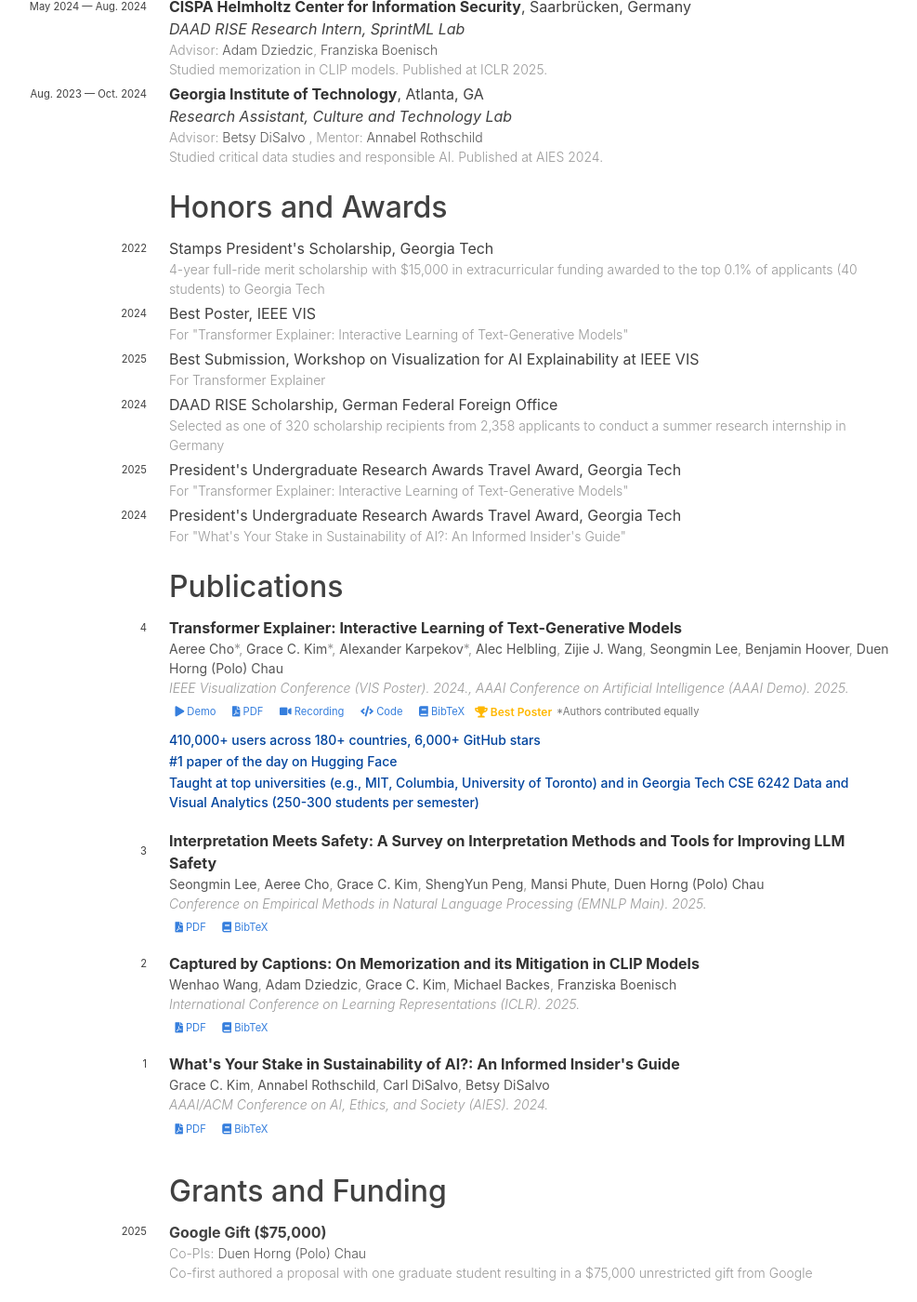
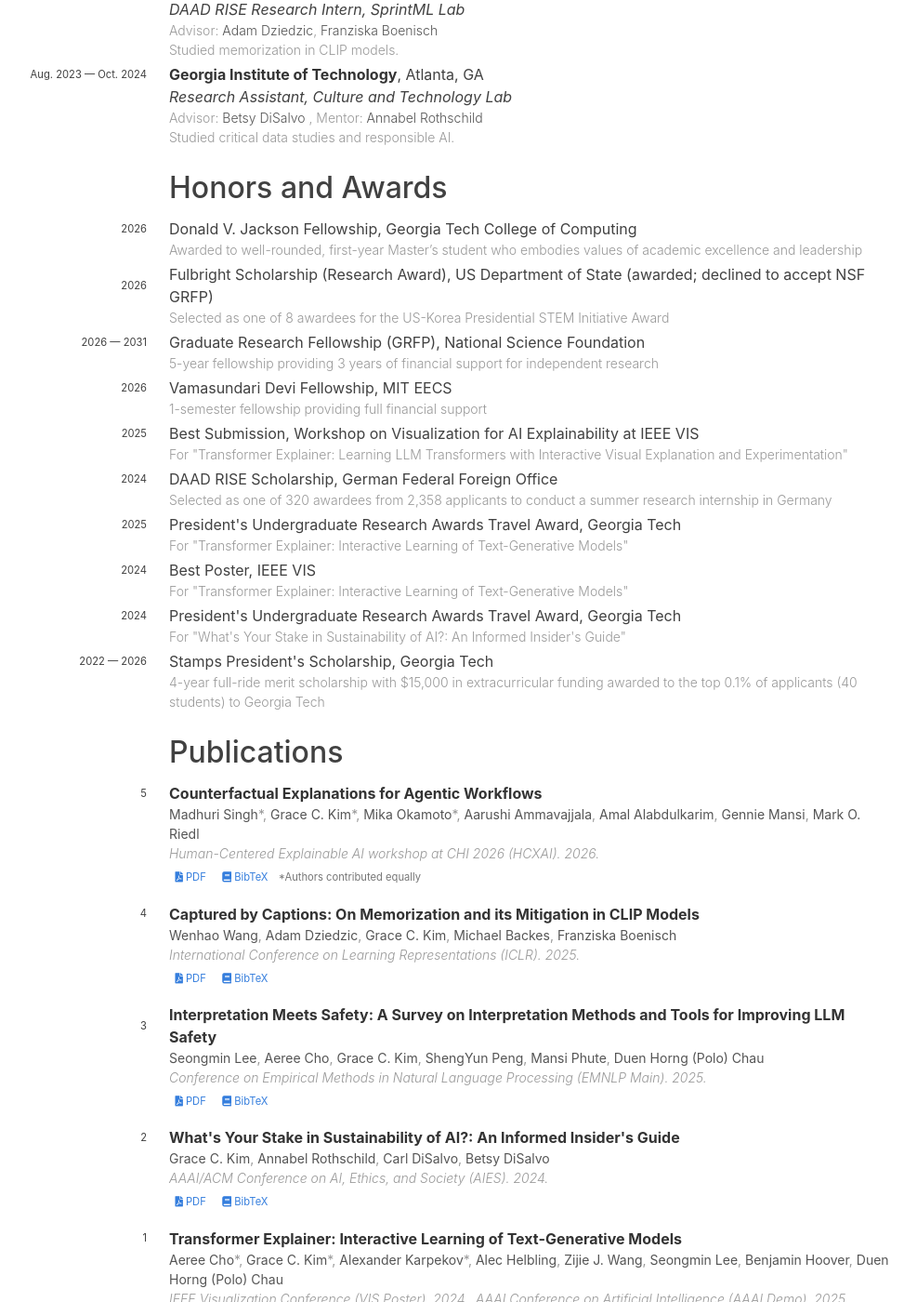
Before and after one commit to gracekimcy/gracekimcy.github.io, a Jekyll site: the page built from cv.md, in a window 1280 px wide and 1400 px high, scrolled down 967 px. Shown: the whole window at 93% size, without its empty margins (150-1137 px from the left). Built offline with Jekyll 4.4.1, drawn with Linux system fonts in a browser that asks for light colours; nearby versions of some CDN libraries; some web fonts are replaced; some of the changed text lies outside the part shown.

Commit message:
update cv after fellowship/phd apps

```diff
--- a/_data/awards.yaml
+++ b/_data/awards.yaml
@@ -1,26 +1,43 @@
-- name: "Stamps President's Scholarship, Georgia Tech"
-  description: 4-year full-ride merit scholarship with $15,000 in extracurricular funding awarded to the top 0.1% of applicants (40 students) to Georgia Tech
-  year: 2022
+- name: "Donald V. Jackson Fellowship, Georgia Tech College of Computing"
+  description: 'Awarded to well-rounded, first-year Master’s student who embodies values of academic excellence and leadership'
+  year: 2026
 
-- name: "Best Poster, IEEE VIS"
-  description: 'For "Transformer Explainer: Interactive Learning of Text-Generative Models"'
-  year: 2024
+- name: "Fulbright Scholarship (Research Award), US Department of State (awarded; declined to accept NSF GRFP)"
+  description: 'Selected as one of 8 awardees for the US-Korea Presidential STEM Initiative Award'
+  year: 2026
+
+- name: "Graduate Research Fellowship (GRFP), National Science Foundation"
+  description: '5-year fellowship providing 3 years of financial support for independent research'
+  year: 2026 — 2031
+
+- name: "Vamasundari Devi Fellowship, MIT EECS"
+  description: '1-semester fellowship providing full financial support'
+  year: 2026
 
 - name: "Best Submission, Workshop on Visualization for AI Explainability at IEEE VIS"
-  description: 'For Transformer Explainer'
+  description: 'For "Transformer Explainer: Learning LLM Transformers with Interactive Visual Explanation and Experimentation"'
   year: 2025
 
 - name: "DAAD RISE Scholarship, German Federal Foreign Office"
-  description: Selected as one of 320 scholarship recipients from 2,358 applicants to conduct a summer research internship in Germany
+  description: Selected as one of 320 awardees from 2,358 applicants to conduct a summer research internship in Germany
   year: 2024
 
 - name: "President's Undergraduate Research Awards Travel Award, Georgia Tech"
   description: 'For "Transformer Explainer: Interactive Learning of Text-Generative Models"'
   year: 2025
 
+- name: "Best Poster, IEEE VIS"
+  description: 'For "Transformer Explainer: Interactive Learning of Text-Generative Models"'
+  year: 2024
+
 - name: "President's Undergraduate Research Awards Travel Award, Georgia Tech"
   description: "For \"What's Your Stake in Sustainability of AI?: An Informed Insider's Guide\""
   year: 2024
+
+- name: "Stamps President's Scholarship, Georgia Tech"
+  description: 4-year full-ride merit scholarship with $15,000 in extracurricular funding awarded to the top 0.1% of applicants (40 students) to Georgia Tech
+  year: 2022 — 2026
+
 
 # - name: Best Paper, Honorable Mention at ACM CHI Conference
 #   description: 'For "Exploring Empty Spaces: Human-in-the-Loop Data Augmentation"'
--- a/_data/experiences.yaml
+++ b/_data/experiences.yaml
@@ -1,11 +1,11 @@
 - institution: Georgia Institute of Technology
   location: "Atlanta, GA"
-  position: Research Assistant (now Graduate Assistant)
+  position: Research Assistant
   group: Polo Club of Data Science
   year: "Jan. 2024 — Present"
   advisors:
     - Duen Horng (Polo) Chau
-  description: "Study the intersection of machine learning, human-computer interaction, and data visualization. Published at EMNLP 2025 Main, AAAI 2025 Demo, and IEEE VIS 2024 Poster."
+  description: "Study the intersection of machine learning, human-computer interaction, and data visualization."
   institution-url: http://gatech.edu
   group-url: https://poloclub.github.io/
   type: academic
@@ -30,7 +30,7 @@
   advisors:
     - Adam Dziedzic
     - Franziska Boenisch
-  description: "Studied memorization in CLIP models. Published at ICLR 2025."
+  description: "Studied memorization in CLIP models."
   institution-url: https://cispa.de/en
   group-url: https://sprintml.com/
   type: academic
@@ -44,7 +44,7 @@
     - Annabel Rothschild
   advisors:
     - Betsy DiSalvo
-  description: "Studied critical data studies and responsible AI. Published at AIES 2024."
+  description: "Studied critical data studies and responsible AI."
   institution-url: http://gatech.edu
   group-url: https://sites.gatech.edu/catlab/
   type: academic
--- a/_data/funding.yaml
+++ b/_data/funding.yaml
@@ -3,4 +3,4 @@
   co-pis:
     - Duen Horng (Polo) Chau
   amount: "$75,000"
-  description: Co-first authored a proposal with one graduate student resulting in a $75,000 unrestricted gift from Google
+  description: Co-first authored a proposal resulting in a $75,000 unrestricted gift from Google
--- a/_posts/papers/2025-06-06-transformer-explainer copy.md
+++ b/_posts/papers/2024-08-08-transformer-explainer.md
@@ -34,7 +34,7 @@ selected: false
 figure: /images/papers/24-transformer-explainer.gif
 image: /images/papers/24-transformer-explainer.gif
 featured: true
-feature-order: 4
+feature-order: 1
 feature-title: Transformer Explainer
 feature-description: Interactive visualization tool for Transformer-based LLMs
 bibtex: |-
--- a/_posts/papers/2025-02-11-memorization-clip.md
+++ b/_posts/papers/2026-02-11-memorization-clip.md
@@ -18,7 +18,7 @@ selected: false
 figure: /images/papers/25-memorization-clip.png
 image: /images/papers/25-memorization-clip.png
 featured: true
-feature-order: 1
+feature-order: 3
 feature-title: CLIP Memorization
 feature-description: Quantifying and mitigating memorization in CLIP models
 bibtex: |-
--- /dev/null
+++ b/_posts/papers/2026-02-19-explainable-agentic-workflow.md
@@ -0,0 +1,41 @@
+---
+layout: paper
+id: explainable-agentic-workflow
+categories: papers
+permalink: papers/explainable-agentic-workflow
+title: "Counterfactual Explanations for Agentic Workflows"
+authors:
+  - Madhuri Singh
+  - Grace C. Kim
+  - Mika Okamoto
+  - Aarushi Ammavajjala
+  - Amal Alabdulkarim
+  - Gennie Mansi
+  - Mark O. Riedl
+equal-contribution:
+  - Madhuri Singh
+  - Grace C. Kim
+  - Mika Okamoto
+venue: Human-Centered Explainable AI workshop at CHI 2026
+venue-shorthand: HCXAI
+year: 2026
+pdf: https://github.com/eilab-gt/eilab-gt.github.io/blob/main/pubs/Singh2026Introspective.pdf
+selected: false
+figure:
+image:
+featured: false
+feature-order:
+feature-title:
+feature-description:
+bibtex: |-
+
+  @misc{singh2026introspective,
+      title={Counterfactual Explanations for Agentic Workflows},
+      author={Madhuri Singh and Grace C. Kim and Mika Okamoto and Aarushi Ammavajjala and Amal Alabdulkarim and Gennie Mansi and Mark O. Riedl},
+      year={2026},
+      url={https://github.com/eilab-gt/eilab-gt.github.io/blob/main/pubs/Singh2026Introspective.pdf},
+  }
+
+---
+
+Multi-modal models, such as CLIP, have demonstrated strong performance in aligning visual and textual representations, excelling in tasks like image retrieval and zero-shot classification. Despite this success, the mechanisms by which these models utilize training data, particularly the role of memorization, remain unclear. In uni-modal models, both supervised and self-supervised, memorization has been shown to be essential for generalization. However, it is not well understood how these findings would apply to CLIP, which incorporates elements from both supervised learning via captions that provide a supervisory signal similar to labels, and from self-supervised learning via the contrastive objective. To bridge this gap in understanding, we propose a formal definition of memorization in CLIP (CLIPMem) and use it to quantify memorization in CLIP models. Our results indicate that CLIP's memorization behavior falls between the supervised and self-supervised paradigms, with "mis-captioned" samples exhibiting highest levels of memorization. Additionally, we find that the text encoder contributes more to memorization than the image encoder, suggesting that mitigation strategies should focus on the text domain. Building on these insights, we propose multiple strategies to reduce memorization while at the same time improving utility--something that had not been shown before for traditional learning paradigms where reducing memorization typically results in utility decrease.
```
Also changed, not shown: _posts/papers/2025-06-05-llm-interpretation-safety-survey.md (+1 -1 lines).
